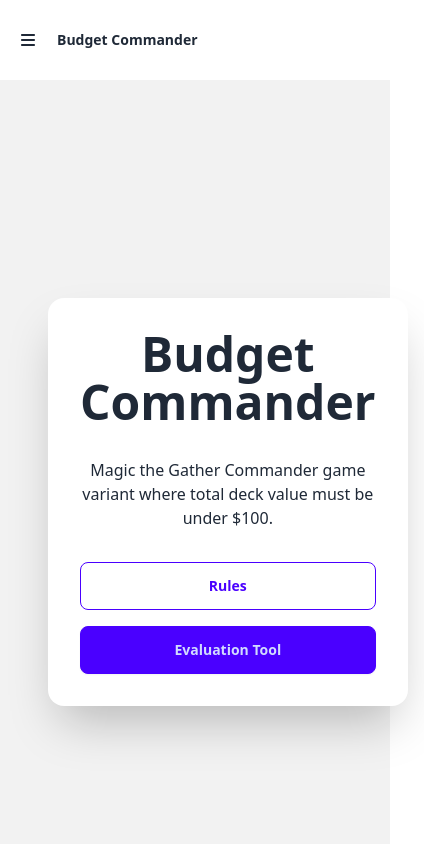
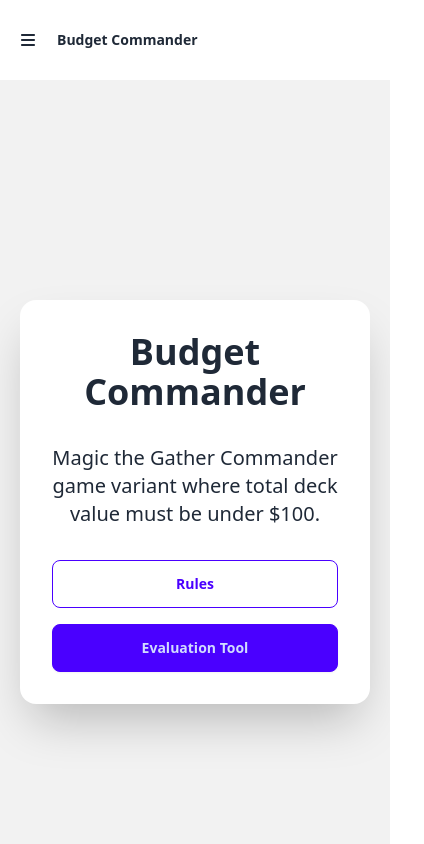
Before and after one commit to NathanHealea/budget-commander, a Next.js app: page / in a window 390 px wide. Shown: the top 844 px of the page, 424 px wide, since content can reach past the window. Built offline with nearby package versions, Linux system fonts and the light colour scheme.

Commit message:
Fix mobile view on Home and Rules page

```diff
--- a/src/app/page.tsx
+++ b/src/app/page.tsx
@@ -2,16 +2,16 @@
 
 export default function Home() {
   return (
-    <main className='flex flex-1 flex-col items-center justify-center min-h-screen bg-base-200 px-8'>
+    <main className='flex flex-1 flex-col items-center justify-center min-h-screen bg-base-200 px-1 sm:px-8'>
       <header className='hero flex-1'>
         <div className='hero-content text-center'>
-          <div className='card shrink-0 w-full max-w-xl shadow-2xl bg-base-100'>
-            <div className='card-body'>
-              <h1 className='text-5xl font-bold'>Budget Commander</h1>
-              <p className='py-6'>
+          <div className='card shadow-2xl bg-base-100'>
+            <div className='card-body gap-8 md:gap-12'>
+              <h1 className='font-bold'>Budget Commander</h1>
+              <h3>
                 Magic the Gather Commander game variant where total deck value
                 must be under $100.
-              </p>
+              </h3>
               <div className='flex flex-col md:flex-row gap-4'>
                 <Link
                   href='/rules'
--- a/src/app/rules/page.tsx
+++ b/src/app/rules/page.tsx
@@ -36,7 +36,7 @@
   return (
     <main className='flex flex-1 flex-col gap-16 items-center  min-h-screen px-8'>
       <header className='flex w-full items-center justify-center h-36 my-8'>
-        <h1 className='font-bold'>Play Rules and Modifiers</h1>
+        <h1 className='text-center font-bold'>Play Rules and Modifiers</h1>
       </header>
 
       <Rule>
```
